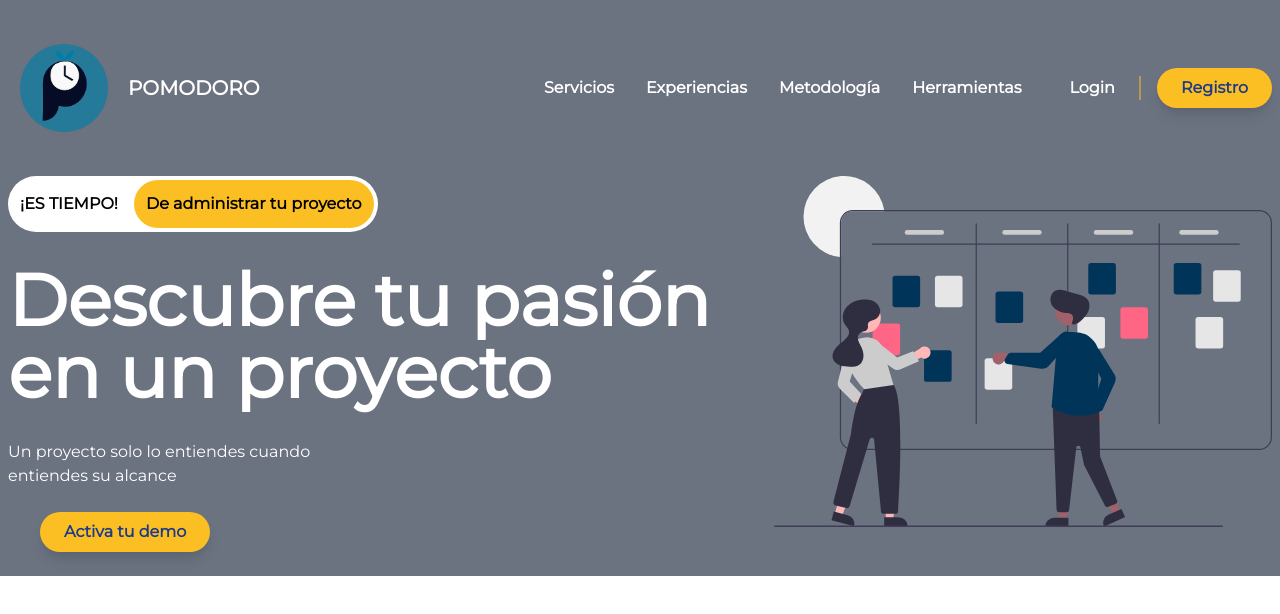
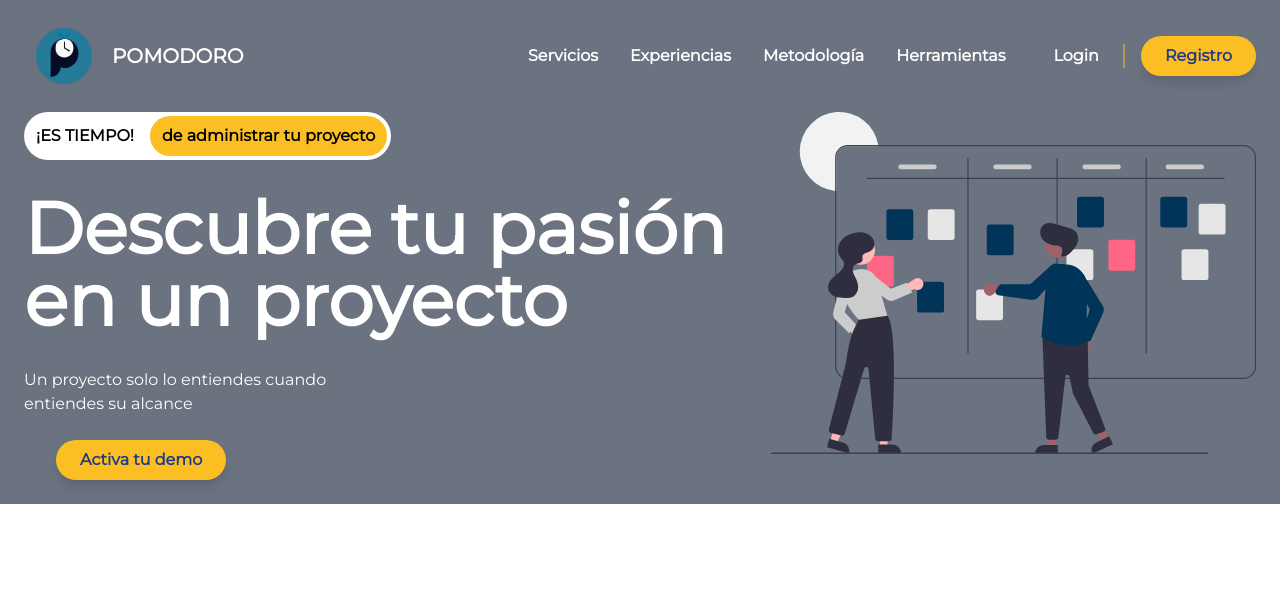
Before and after one commit to POMODORO-CO/PomodoroFrontend, a React (Create React App) app: page / in a window 1280 px wide. Shown: the top 614 px of the page. Built offline with nearby package versions, Linux system fonts and the light colour scheme.

Commit message:
Interfaz home publico

```diff
--- a/src/Pages/Landingpage/Landingpage.jsx
+++ b/src/Pages/Landingpage/Landingpage.jsx
@@ -4,14 +4,14 @@ import imagenes from '../../assets/img/imagenes';
 function Landingpage() {
     return (
         <body className='bg-gray-500 text-white'>
-            <div className='container mx-auto px-2'>
-                <nav className='py-8 flex justify-between'>
-                    <div className='flex flex-row justify-center'>
-                        <img src={imagenes.imag1} alt="Logo empresa" className='py-3 px-3 h-28 w-28' />
+            <section className='container mx-auto px-6'>
+                <nav className='py-4 flex justify-between'>
+                    <section className='flex flex-row justify-center'>
+                        <img src={imagenes.imag1} alt="Logo empresa" className='py-3 px-3 h-20 w-20' />
                         <h1 className='px-2 text-xl text-center my-auto uppercase font-bold'>Pomodoro</h1>
-                    </div>
-                    <div className='flex flex-row justify-center space-x-8'>
-                        <div className='flex flex-row justify-center my-auto space-x-4'>
+                    </section>
+                    <section className='flex flex-row justify-center space-x-8'>
+                        <section className='flex flex-row justify-center my-auto space-x-4'>
                             <a href="#" className='px-2 font-bold'>
                                 Servicios
                             </a>
@@ -24,27 +24,27 @@ function Landingpage() {
                             <a href="#" className='px-2 font-bold'>
                                 Herramientas
                             </a>
-                        </div>
-                        <div className='flex flex-row justify-center items-center my-auto space-x-4'>
+                        </section>
+                        <section className='flex flex-row justify-center items-center my-auto space-x-4'>
                             <a href="#" className='px-2 font-bold'>
                                 Login
                             </a>
-                            <div className='w-0.5 h-6 bg-yellow-400 opacity-50'></div>
+                            <section className='w-0.5 h-6 bg-yellow-400 opacity-50'></section>
                             <button class="py-2 px-6 text-blue-900 font-bold rounded-full bg-yellow-400 shadow-lg block md:inline-block">Registro</button>
-                        </div>
-                    </div>
+                        </section>
+                    </section>
                 </nav>
 
-                <div className='flex flex-row justify-between '>
-                    <div className='flex flex-col'>
-                        <div className=''>
-                            <div className='bg-white inline-flex justify-center items-center rounded-full'>
-                                <div className='bg-white text-black font-semibold px-2 rounded-full m-1 '>
+                <section className='flex flex-row justify-between '>
+                    <section className='flex flex-col my-auto'>
+                        <section className=''>
+                            <section className='bg-white inline-flex justify-center items-center rounded-full'>
+                                <section className='bg-white text-black font-semibold px-2 rounded-full m-1 '>
                                     ¡ES TIEMPO!
-                                </div>
-                                <p className='text-black px-3 py-3 bg-yellow-400 rounded-full m-1 font-bold'>De administrar tu proyecto</p>
-                            </div>
-                        </div>
+                                </section>
+                                <p className='text-black px-3 py-2 bg-yellow-400 rounded-full m-1 font-bold'> de administrar tu proyecto</p>
+                            </section>
+                        </section>
                         <h1 className='text-7xl font-bold pt-8'>
                             Descubre tu pasión en un proyecto
                         </h1>
@@ -54,14 +54,20 @@ function Landingpage() {
                         <section className='inline-flex items-center px-8 py-6'>
                         <button class="py-2 px-6 text-blue-900 font-bold rounded-full bg-yellow-400 shadow-lg block md:inline-block">Activa tu demo</button>
                         </section>
-                    </div>
-                    <div className=''>
-                        <img src={imagenes.imag5} />
-                    </div>
-                </div>
-            </div>
+                    </section>
+                    <section>
+                        <img src={imagenes.imag5}/>
+                    </section>
+                </section>
+                <section className='flex flex-row justify-between bg-gray-500 text-white'>
+                    <section className='flex flex-row'>
+                        <section>
+
+                        </section>
+                    </section>
+                </section>
+            </section>
         </body>
-
     )
 }
 
```
